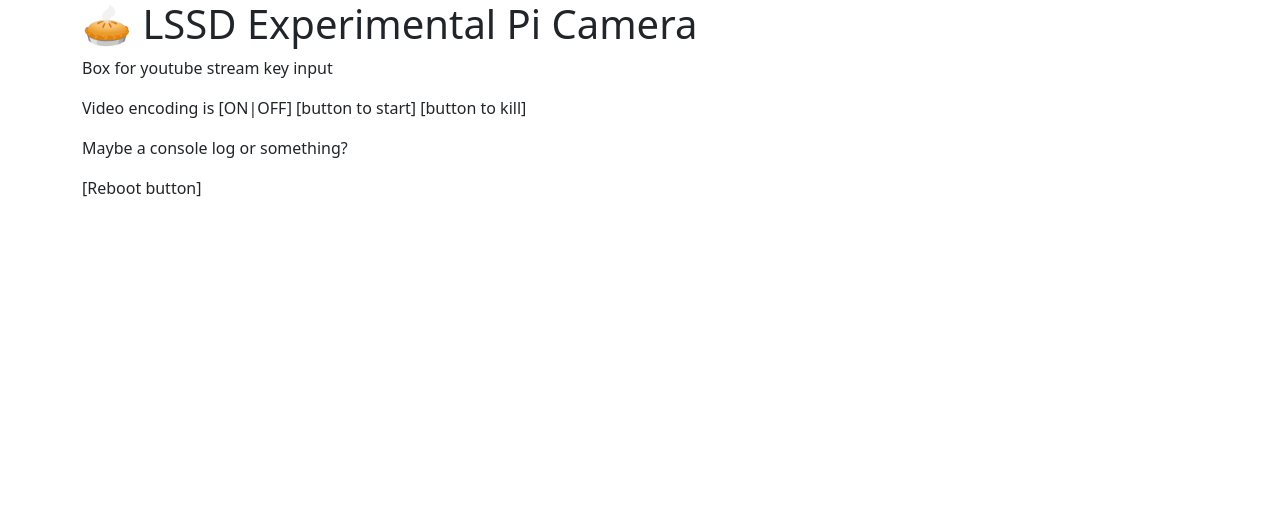
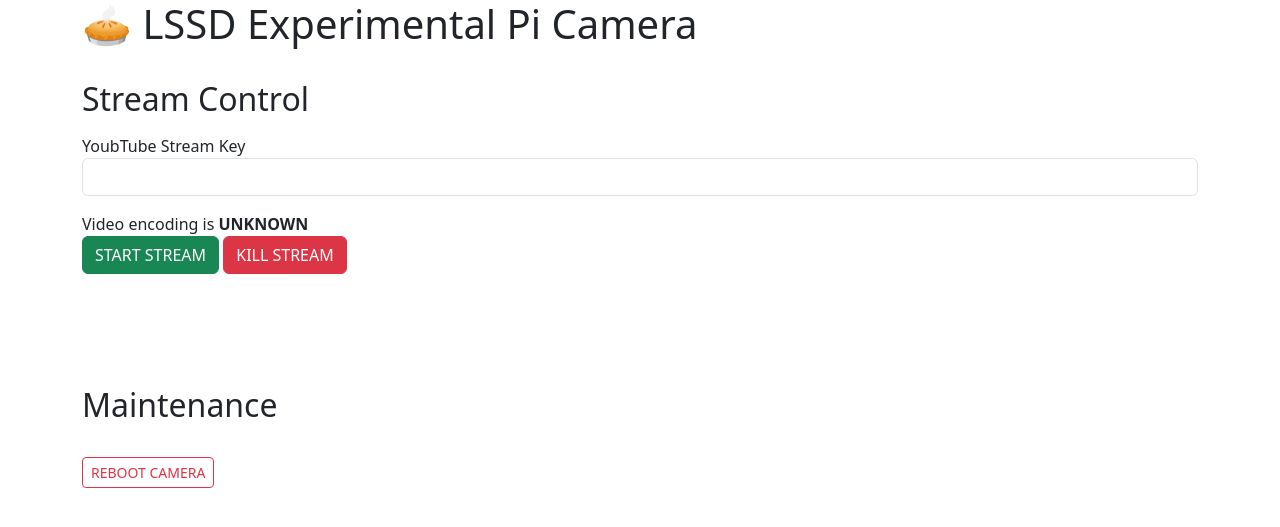
Before and after one commit to LivingSkySchoolDivision/PiCameraWeb, a Flask app: page / in a window 1280 px wide. Shown: the top 527 px of the page. Run offline with Flask 3, Linux system fonts and the light colour scheme; some libraries are stand-ins or nearby versions.

Commit message:
Make some buttons that do something... Just not the things they need to do. For now.

```diff
--- a/src/app.py
+++ b/src/app.py
@@ -1,10 +1,17 @@
-from flask import Flask, render_template
+from flask import Flask, render_template, request
 
 app = Flask(__name__)
 
 # Video command is:
 # raspivid -o - -t 0 -vf -hf -fps 30 -w 1280 -h 720 -b 2000000 | ffmpeg -f h264 -r 30 -i - -itsoffset 5.5 -fflags nobuffer -f alsa -ac 1 -i hw:1,0 -vcodec copy -acodec aac -ac 1 -ar 8000 -ab 32k -map 0:0 -map 1:0 -strict experimental -f flv  rtmp://a.rtmp.youtube.com/live2/<insert youtube live stream ID here>
 
-@app.route("/")
+@app.route("/", methods=['GET', 'POST'])
 def home_page():
+    print("HOME!")
+    if request.form.get('triggered_action') == 'reboot':
+        print("Reboot!")
+    if request.form.get('triggered_action') == 'start_stream':
+        print("start stream!")
+    if request.form.get('triggered_action') == 'kill_stream':
+        print("kill stream!")
     return render_template('default.html')
--- a/src/templates/default.html
+++ b/src/templates/default.html
@@ -10,20 +10,30 @@
     <script src="static/js/bootstrap.min.js"></script>
 </head>
 <body>
+<form method="post" action="/">
     <div class="container">
         <h1>🥧 LSSD Experimental Pi Camera</h1>
+        <br/>
+        <h2>Stream Control</h2>
         <p>
-            Box for youtube stream key input
+            <div class="form-group">
+                <label for="exampleInputEmail1">YoubTube Stream Key</label>
+                <input class="form-control" type="text" name="youtube_stream_key">
+            </div>
         </p>
         <p>
-            Video encoding is [ON|OFF] [button to start] [button to kill]
+            Video encoding is <b>UNKNOWN</b>
+            <br/>
+            <button class="btn btn-success" name="triggered_action" value="start_stream">START STREAM</button>
+            <button class="btn btn-danger" name="triggered_action" value="kill_stream">KILL STREAM</button>
         </p>
+        <br/><br/><br/><br/>
+        <h2>Maintenance</h2>
+        <br/>
         <p>
-            Maybe a console log or something?
-        </p>
-        <p>
-            [Reboot button]
+            <button class="btn btn-outline-danger btn-sm" name="triggered_action" value="reboot">REBOOT CAMERA</button>
         </p>
     </div>
+</form>
 </body>
 </html>
```
